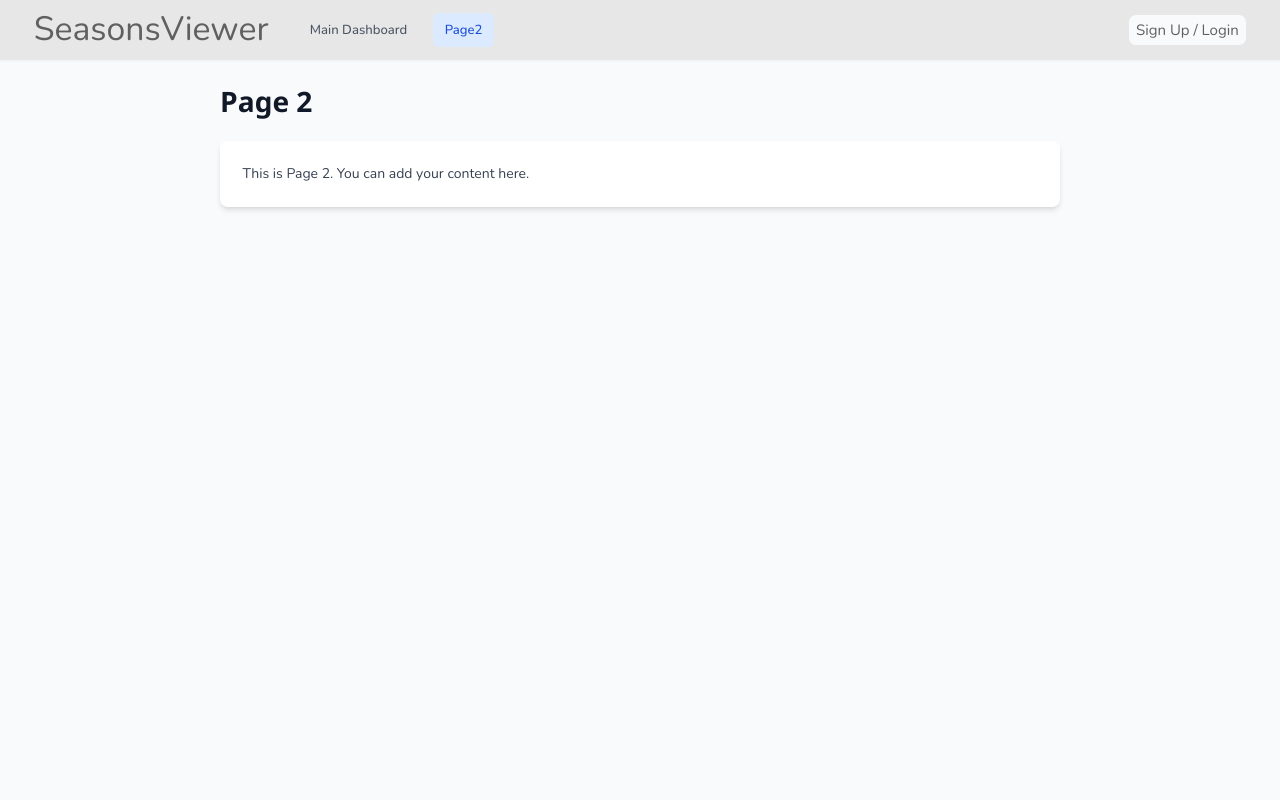
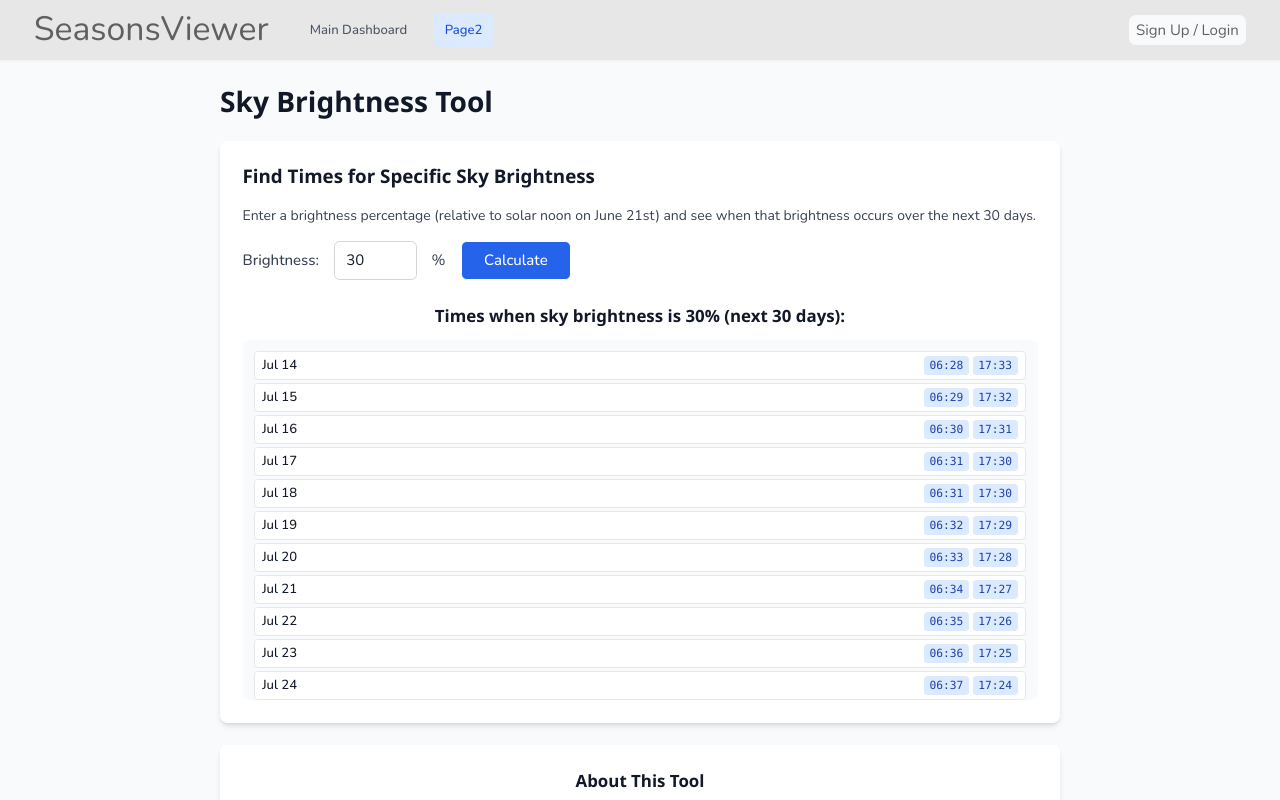
Before and after one commit to tobyhogan/seasons-viewer-tool, a React (Vite) app: page /page2 in a window 1280 px wide. Shown: the top 800 px of the page. Built offline with nearby package versions, Linux system fonts and the light colour scheme; no server answers.

Commit message:
basic brightness checker works

```diff
--- a/src/pages/Page2.tsx
+++ b/src/pages/Page2.tsx
@@ -1,16 +1,237 @@
-import React from 'react';
+import React, { useState, useEffect } from 'react';
 
 function Page2() {
+  const [brightness, setBrightness] = useState<number>(30);
+  const [results, setResults] = useState<Array<{date: Date, times: string[]}>>([]);
+  const [isCalculating, setIsCalculating] = useState(false);
+
+  // Solar calculation functions (copied from DayView component)
+  function sunIntensityAtTime(date: Date, lat: number, lon: number) {
+    const hours = date.getUTCHours() + date.getUTCMinutes() / 60;
+
+    // Day of year
+    const start = new Date(Date.UTC(date.getUTCFullYear(), 0, 0));
+    const diff = date.getTime() - start.getTime();
+    const oneDay = 1000 * 60 * 60 * 24;
+    const dayOfYear = Math.floor(diff / oneDay);
+
+    // Declination of the sun
+    const decl = 23.44 * Math.sin((2 * Math.PI / 365) * (dayOfYear - 81));
+
+    const solarTime = hours;
+    const hourAngle = (solarTime - 12) * 15;
+    const toRad = Math.PI / 180;
+
+    const elevationRad = Math.asin(
+        Math.sin(lat * toRad) * Math.sin(decl * toRad) +
+        Math.cos(lat * toRad) * Math.cos(decl * toRad) * Math.cos(hourAngle * toRad)
+    );
+
+    const I0 = 1000;
+    const k = 0.18;
+
+    if (elevationRad <= 0) return 0;
+
+    const intensityWm2 = I0 * Math.sin(elevationRad) * Math.exp(-k / Math.sin(elevationRad));
+
+    // Calculate maximum possible intensity for this location (summer solstice at solar noon)
+    const maxDecl = 23.44;
+    const maxElevationRad = Math.asin(
+        Math.sin(lat * toRad) * Math.sin(maxDecl * toRad) +
+        Math.cos(lat * toRad) * Math.cos(maxDecl * toRad)
+    );
+    const maxIntensityWm2 = I0 * Math.sin(maxElevationRad) * Math.exp(-k / Math.sin(maxElevationRad));
+
+    return intensityWm2 / maxIntensityWm2;
+  }
+
+  function findTimesForBrightness(date: Date, targetBrightness: number, tolerance: number = 1): string[] {
+    const lat = 51.5074; // London latitude
+    const lon = -0.1278; // London longitude
+    const times: string[] = [];
+
+    // First pass: check every 5 minutes to find approximate times
+    const roughTimes: number[] = [];
+    for (let hour = 0; hour < 24; hour += 1/12) { // 5-minute intervals
+      const testDate = new Date(date.getFullYear(), date.getMonth(), date.getDate(), Math.floor(hour), (hour % 1) * 60, 0);
+      const intensity = sunIntensityAtTime(testDate, lat, lon) * 100;
+
+      if (Math.abs(intensity - targetBrightness) <= tolerance) {
+        roughTimes.push(hour);
+      }
+    }
+
+    // Second pass: for each rough time, find the exact minute using binary search
+    for (const roughTime of roughTimes) {
+      // Skip if too close to previous time (avoid duplicates)
+      if (times.length > 0) {
+        const lastTime = times[times.length - 1];
+        const [lastH, lastM] = lastTime.split(':').map(Number);
+        const lastHour = lastH + lastM / 60;
+        if (Math.abs(roughTime - lastHour) < 0.5) continue; // Less than 30 minutes apart
+      }
+
+      // Binary search for exact minute
+      let minHour = Math.max(0, roughTime - 1/12); // Start 5 minutes before
+      let maxHour = Math.min(24, roughTime + 1/12); // End 5 minutes after
+      let bestHour = roughTime;
+      let bestDiff = Infinity;
+
+      // Search with 1-minute precision
+      for (let searchHour = minHour; searchHour <= maxHour; searchHour += 1/60) {
+        const testDate = new Date(date.getFullYear(), date.getMonth(), date.getDate(), Math.floor(searchHour), (searchHour % 1) * 60, 0);
+        const intensity = sunIntensityAtTime(testDate, lat, lon) * 100;
+        const diff = Math.abs(intensity - targetBrightness);
+
+        if (diff < bestDiff) {
+          bestDiff = diff;
+          bestHour = searchHour;
+        }
+      }
+
+      // Only add if within tolerance
+      if (bestDiff <= tolerance) {
+        const h = Math.floor(bestHour);
+        const m = Math.round((bestHour % 1) * 60);
+        const timeStr = `${h.toString().padStart(2, '0')}:${m.toString().padStart(2, '0')}`;
+        times.push(timeStr);
+      }
+    }
+
+    return times;
+  }
+
+  const calculateBrightnessTimes = () => {
+    setIsCalculating(true);
+    const resultsArray: Array<{date: Date, times: string[]}> = [];
+    const today = new Date();
+
+    // Calculate for next 30 days
+    for (let i = 0; i < 30; i++) {
+      const currentDate = new Date(today);
+      currentDate.setDate(today.getDate() + i);
+
+      const times = findTimesForBrightness(currentDate, brightness);
+
+      if (times.length > 0) {
+        resultsArray.push({
+          date: new Date(currentDate),
+          times: times
+        });
+      }
+    }
+
+    setResults(resultsArray);
+    setIsCalculating(false);
+  };
+
+  const formatDate = (date: Date) => {
+    return date.toLocaleDateString('en-US', {
+      month: 'short',
+      day: 'numeric'
+    });
+  };
+
+  useEffect(() => {
+    // Calculate on component mount
+    calculateBrightnessTimes();
+  }, []);
+
   return (
     <div className="min-h-screen bg-gray-50 dark:bg-gray-900 p-6">
       <div className="max-w-4xl mx-auto">
         <h1 className="text-3xl font-bold text-gray-900 dark:text-white mb-6">
-          Page 2
+          Sky Brightness Tool
         </h1>
+
+        <div className="bg-white dark:bg-gray-800 rounded-lg shadow-md p-6 mb-6">
+          <h2 className="text-xl font-semibold text-gray-900 dark:text-white mb-4">
+            Find Times for Specific Sky Brightness
+          </h2>
+
+          <p className="text-gray-700 dark:text-gray-300 mb-4">
+            Enter a brightness percentage (relative to solar noon on June 21st) and see when that brightness occurs over the next 30 days.
+          </p>
+
+          <div className="flex items-center gap-4 mb-6">
+            <label className="text-gray-700 dark:text-gray-300 font-medium">
+              Brightness:
+            </label>
+            <input
+              type="number"
+              min="0"
+              max="100"
+              step="1"
+              value={brightness}
+              onChange={(e) => setBrightness(Number(e.target.value))}
+              className="px-3 py-2 border border-gray-300 dark:border-gray-600 rounded-md bg-white dark:bg-gray-700 text-gray-900 dark:text-white focus:ring-2 focus:ring-blue-500 focus:border-transparent"
+            />
+            <span className="text-gray-700 dark:text-gray-300">%</span>
+
+            <button
+              onClick={calculateBrightnessTimes}
+              disabled={isCalculating}
+              className="px-6 py-2 bg-blue-600 hover:bg-blue-700 disabled:bg-blue-400 text-white rounded-md font-medium transition-colors"
+            >
+              {isCalculating ? 'Calculating...' : 'Calculate'}
+            </button>
+          </div>
+
+          {results.length > 0 && (
+            <div className="space-y-3">
+              <h3 className="text-lg font-semibold text-gray-900 dark:text-white">
+                Times when sky brightness is {brightness}% (next 30 days):
+              </h3>
+
+              <div className="max-h-96 overflow-y-auto bg-gray-50 dark:bg-gray-700 rounded-lg p-3">
+                <div className="space-y-1">
+                  {results.map((result, index) => (
+                    <div key={index} className="flex items-center justify-between py-1 px-2 bg-white dark:bg-gray-800 rounded border border-gray-200 dark:border-gray-600">
+                      <span className="font-medium text-gray-900 dark:text-white text-sm min-w-16">
+                        {formatDate(result.date)}
+                      </span>
+                      <div className="flex flex-wrap gap-1 justify-end">
+                        {result.times.map((time, timeIndex) => (
+                          <span
+                            key={timeIndex}
+                            className="px-1.5 py-0.5 bg-blue-100 dark:bg-blue-900 text-blue-800 dark:text-blue-200 rounded text-xs font-mono"
+                          >
+                            {time}
+                          </span>
+                        ))}
+                      </div>
+                    </div>
+                  ))}
+                </div>
+              </div>
+
+              {results.length === 0 && !isCalculating && (
+                <p className="text-gray-600 dark:text-gray-400 italic">
+                  No times found for {brightness}% brightness in the next 30 days. Try a different brightness value.
+                </p>
+              )}
+            </div>
+          )}
+        </div>
+
         <div className="bg-white dark:bg-gray-800 rounded-lg shadow-md p-6">
-          <p className="text-gray-700 dark:text-gray-300">
-            This is Page 2. You can add your content here.
-          </p>
+          <h3 className="text-lg font-semibold text-gray-900 dark:text-white mb-3">
+            About This Tool
+          </h3>
+          <div className="text-gray-700 dark:text-gray-300 space-y-2">
+            <p>
+              • Brightness is calculated as a percentage of the maximum solar intensity at solar noon on June 21st (summer solstice)
+            </p>
+            <p>
+              • Calculations are based on London, UK coordinates (51.5074°N, 0.1278°W)
+            </p>
+            <p>
+              • Times are shown in local time and account for atmospheric effects
+            </p>
+            <p>
+              • The tool finds times within ±1% of your target brightness for precise results
+            </p>
+          </div>
         </div>
       </div>
     </div>
```
